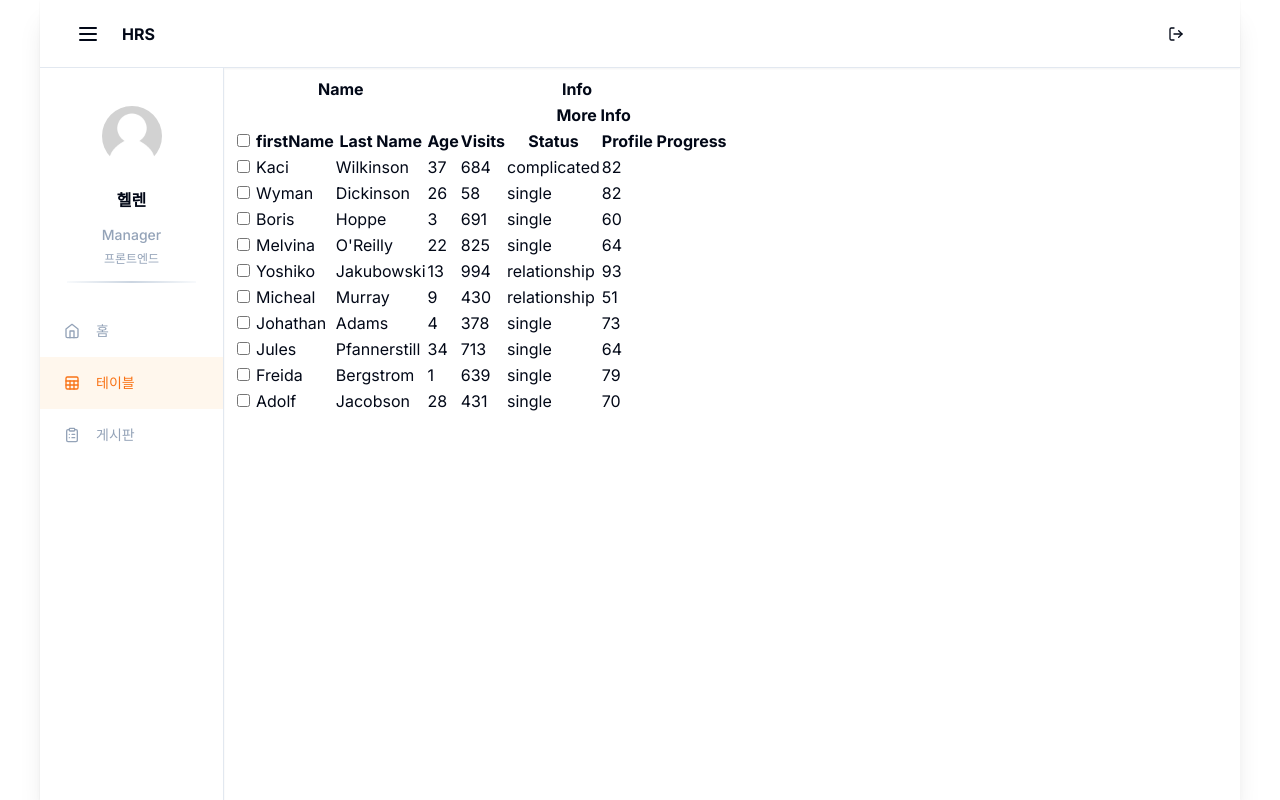
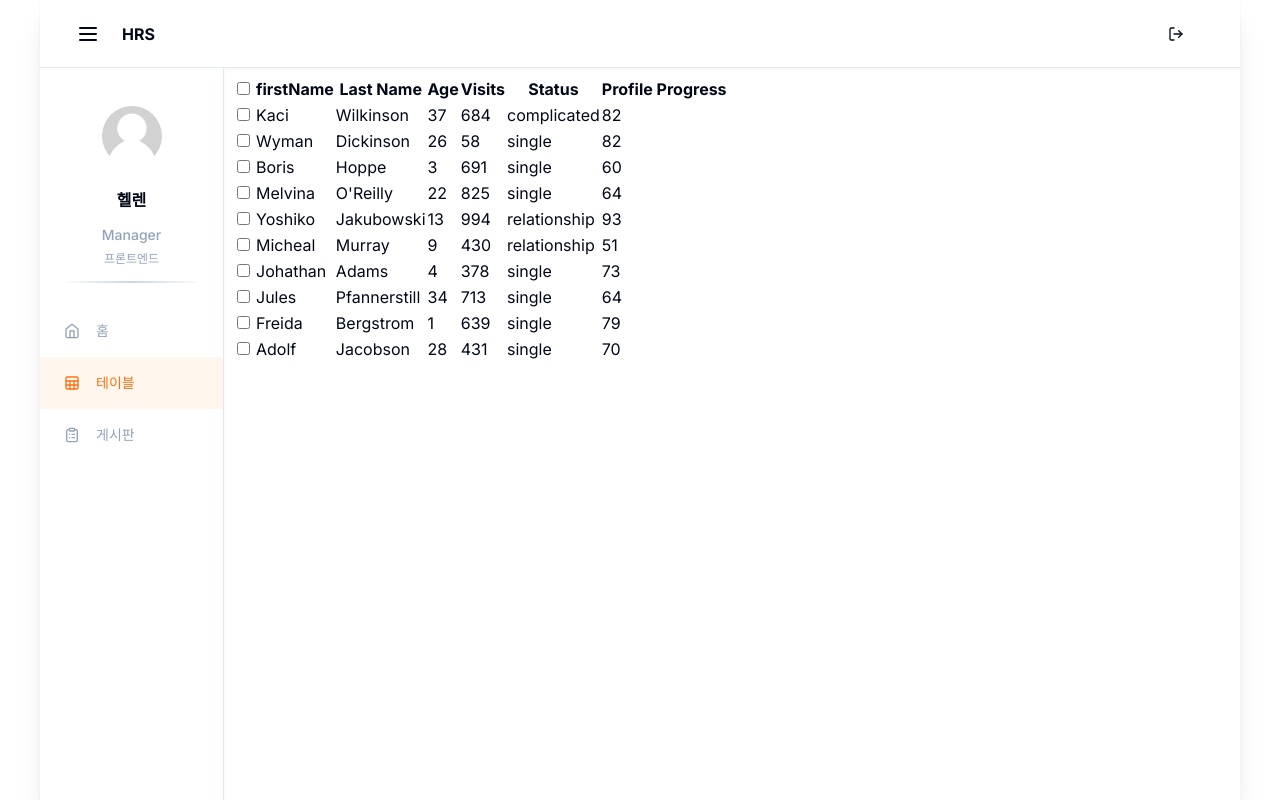
Before and after one commit to iinsu/hrs_sandbox, a Next.js app: page /table/faker in a window 1280 px wide. Built offline with nearby package versions, Linux system fonts and the light colour scheme.

Commit message:
Faker Table - Column 분류 삭제

```diff
--- a/src/app/(main)/table/faker/components/columns.tsx
+++ b/src/app/(main)/table/faker/components/columns.tsx
@@ -30,10 +30,6 @@ export const columns: ColumnDef<Person>[] = [
     ),
   },
   {
-    header: "Name",
-    footer: (props) => props.column.id,
-    columns: [
-      {
     accessorKey: "firstName",
     cell: (info) => info.getValue(),
     footer: (props) => props.column.id,
@@ -45,20 +41,11 @@ export const columns: ColumnDef<Person>[] = [
     header: () => <span>Last Name</span>,
     footer: (props) => props.column.id,
   },
-    ],
-  },
-  {
-    header: "Info",
-    footer: (props) => props.column.id,
-    columns: [
   {
     accessorKey: "age",
     header: () => "Age",
     footer: (props) => props.column.id,
   },
-      {
-        header: "More Info",
-        columns: [
   {
     accessorKey: "visits",
     header: () => <span>Visits</span>,
@@ -74,8 +61,4 @@ export const columns: ColumnDef<Person>[] = [
     header: "Profile Progress",
     footer: (props) => props.column.id,
   },
-        ],
-      },
-    ],
-  },
 ];
```
Lines whose indentation alone changed are shown as unchanged.
